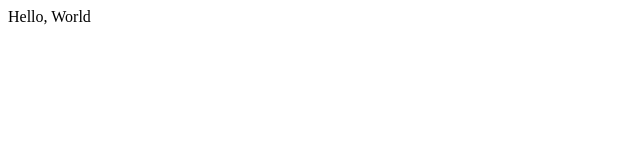
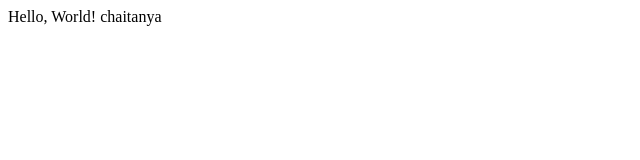
Before and after one commit to thiramdaschaitanya-code/html, a plain HTML site: page index.html in a window 1280 px wide. Shown: the full height of the page, 0-640 px from the left. Drawn offline with Linux system fonts and the light colour scheme.

Commit message:
adding adding name

```diff
--- a/index.html
+++ b/index.html
@@ -5,6 +5,6 @@
            <title>Tittle</title>
      </html>
      <body>
-          Hello, World
+          Hello, World! chaitanya
      </body>
 </html>
```
